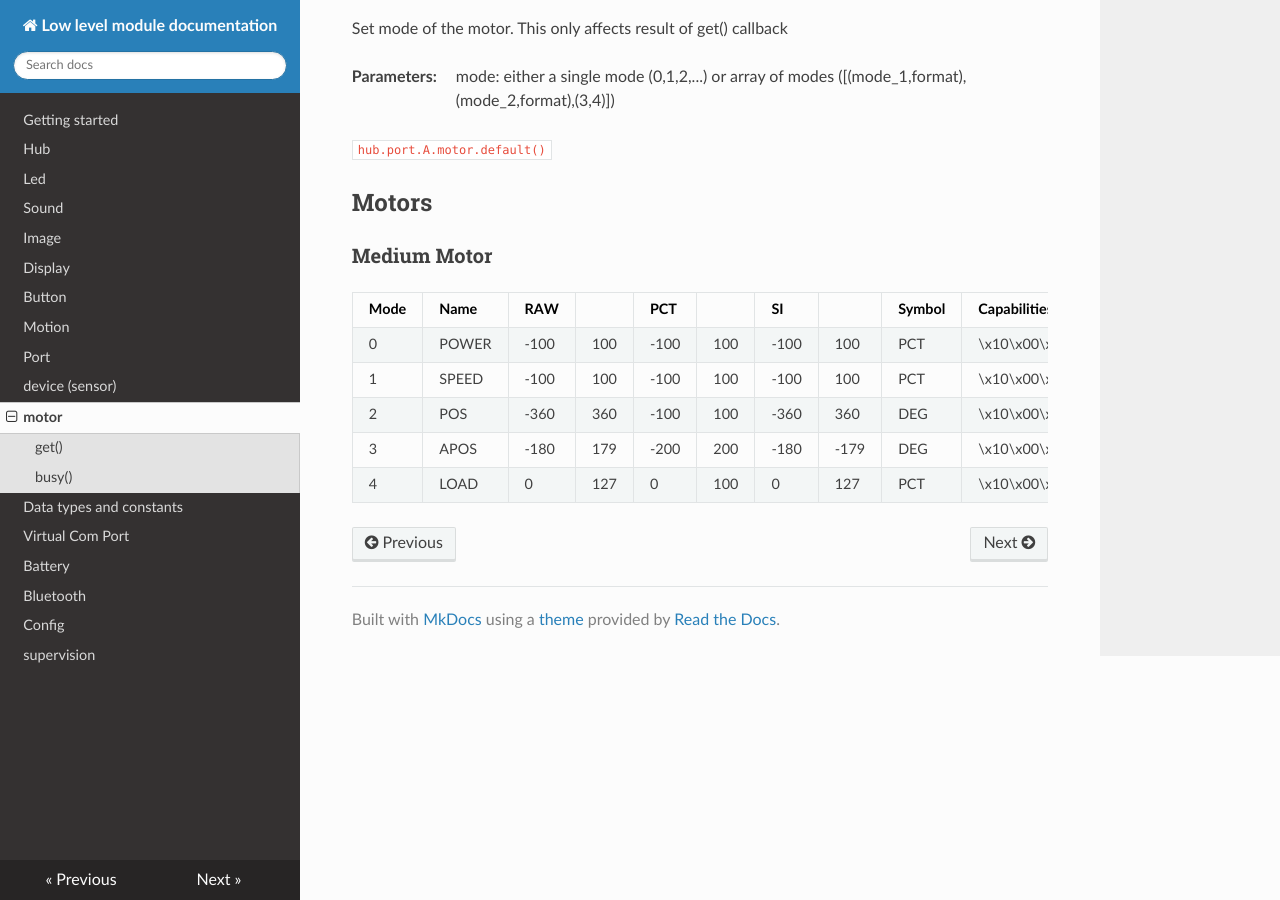
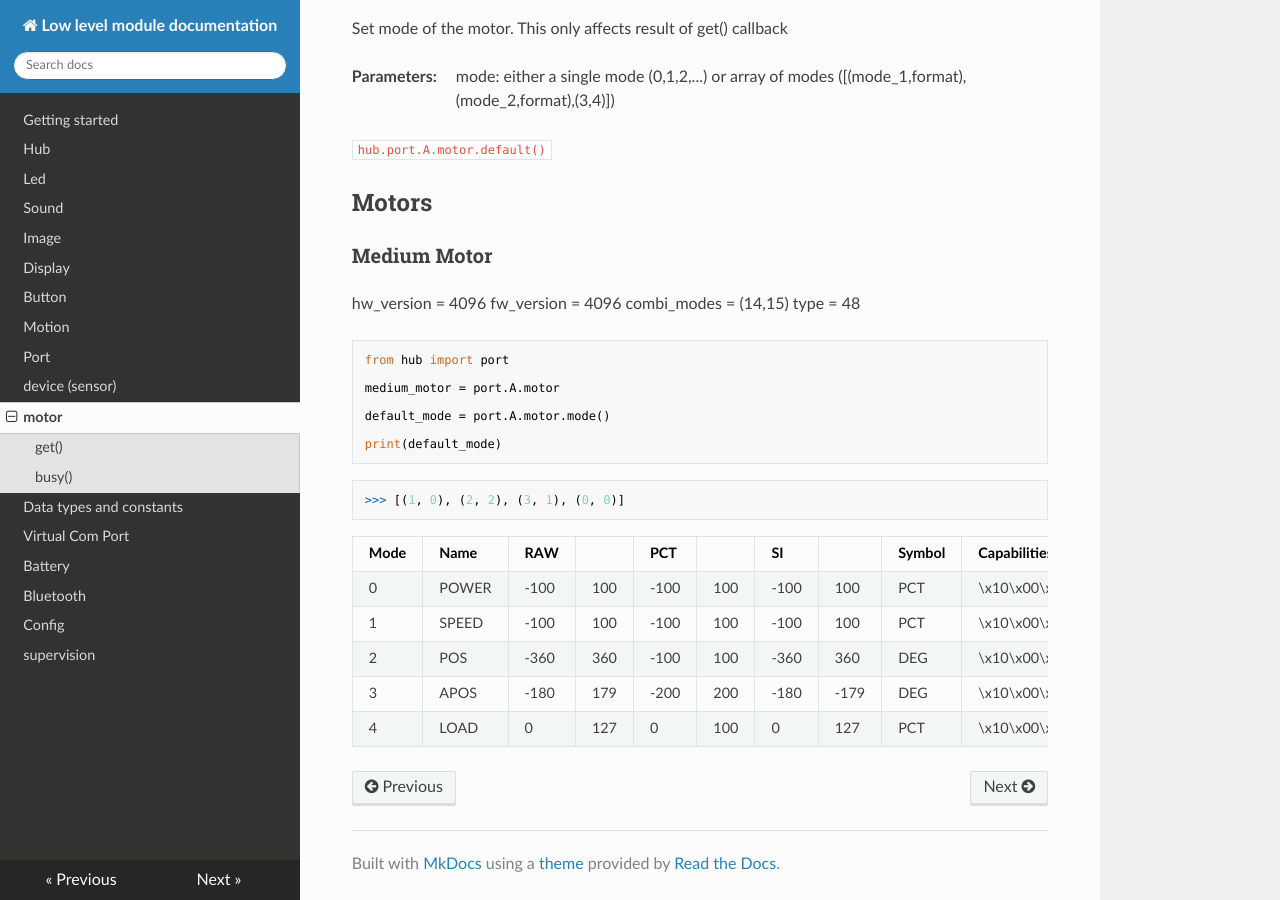
Before and after one commit to NStrijbosch/hub-module-notes, an MkDocs documentation site: the page built from docs/motors.md, in a window 1280 px wide and 900 px high, scrolled down 3088 px. Built offline with MkDocs 1.6.1, drawn with Linux system fonts in a browser that asks for light colours; nearby versions of some CDN libraries.

Commit message:
Update motors.md

````diff
--- a/docs/motors.md
+++ b/docs/motors.md
@@ -203,6 +203,25 @@ __Parameters:__
 
 ### Medium Motor
 
+hw_version = 4096
+fw_version = 4096
+combi_modes = (14,15)
+type = 48
+
+``` python
+from hub import port
+
+medium_motor = port.A.motor
+
+default_mode = port.A.motor.mode()
+
+print(default_mode)
+```
+
+```
+>>> [(1, 0), (2, 2), (3, 1), (0, 0)]
+```
+
 |Mode|Name |RAW |      |PCT |      |SI  |      |Symbol|Capabilities?           |Datasets|Type|Figures|Decimals|
 |----|-----|----|------|----|------|----|------|------|------------------------|--------|----|-------|--------|
 |0   |POWER|-100|100   |-100|100   |-100|100   |PCT   |\x10\x00\x00\x00\x01\x04|1       |0   |1      |0       |
````
